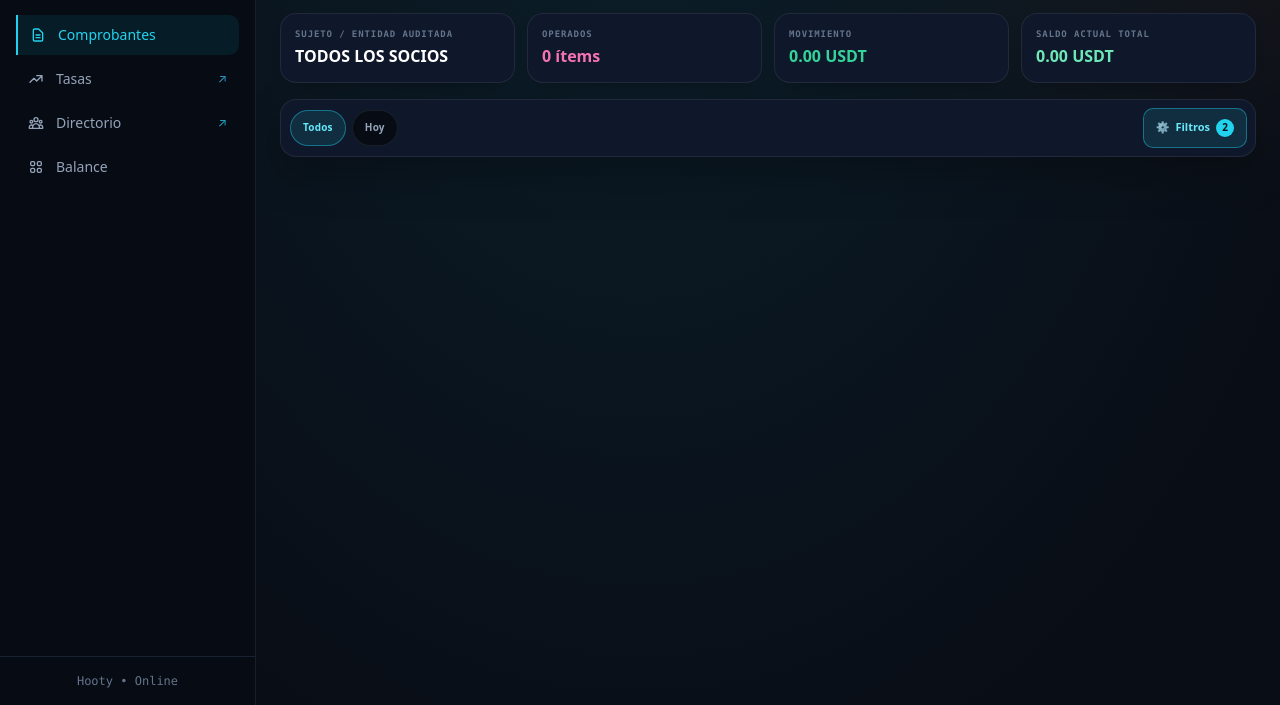
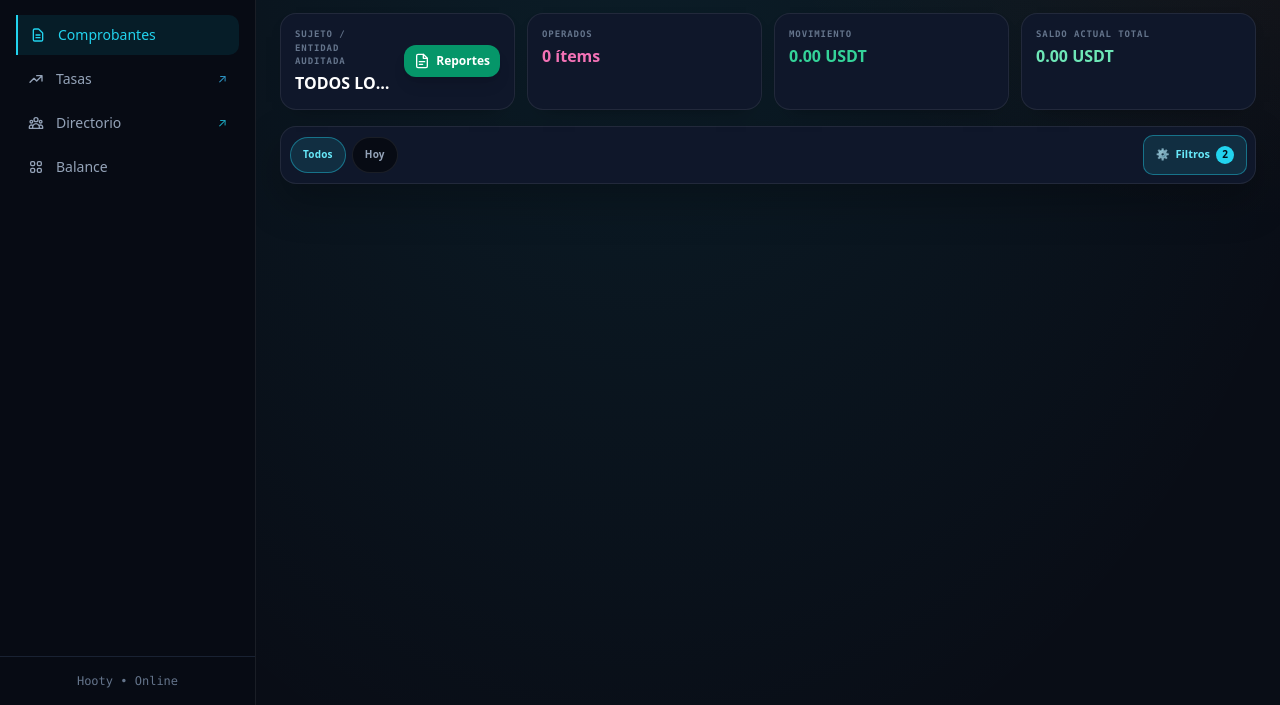
Before and after one commit to prietocoin/hooty, a plain HTML site: page ui/comprobantes/index.html in a window 1280 px wide. Shown: the part 95-800 px from the top of the page. Drawn offline with Linux system fonts and the light colour scheme; no server answers.

Commit message:
feat(comprobantes): add reports button to subject KPI card

```diff
--- a/ui/comprobantes/index.html
+++ b/ui/comprobantes/index.html
@@ -310,9 +310,21 @@
 <div class="glauk-kpis-grid">
 
  <!-- 1. Sujeto Auditado (Llamada explícita al servicio pasando la variable) -->
-<div class="col-span-2 sm:col-span-1 bg-[#060c24] p-2.5 md:p-3.5 rounded-xl md:rounded-2xl border border-blue-900/50 shadow-xl">
-  <p class="text-[8px] md:text-[9px] font-extrabold text-blue-400/80 uppercase">SUJETO / ENTIDAD AUDITADA</p>
- <h3 class="text-xs md:text-base font-black text-white mt-0.5 truncate" x-text="obtenerSujetoAuditado(filtroSocio)"></h3>
+<div class="col-span-2 sm:col-span-1 bg-[#060c24] p-2.5 md:p-3.5 rounded-xl md:rounded-2xl border border-blue-900/50 shadow-xl flex items-center justify-between gap-3">
+  <div class="min-w-0">
+    <p class="text-[8px] md:text-[9px] font-extrabold text-blue-400/80 uppercase">SUJETO / ENTIDAD AUDITADA</p>
+    <h3 class="text-xs md:text-base font-black text-white mt-0.5 truncate" x-text="obtenerSujetoAuditado(filtroSocio)"></h3>
+  </div>
+  <button type="button"
+          @click="filtroSocio ? abrirReporteSocio(filtroSocio) : abrirFiltros()"
+          :title="filtroSocio ? 'Generar reporte de ' + filtroSocio : 'Selecciona un socio para generar el reporte'"
+          class="shrink-0 px-2.5 py-2 md:px-3 rounded-xl bg-emerald-600 hover:bg-emerald-500 text-white text-[10px] md:text-xs font-black shadow-lg shadow-emerald-900/30 transition-all active:scale-95 flex items-center gap-1.5">
+    <svg class="w-4 h-4" fill="none" stroke="currentColor" viewBox="0 0 24 24" aria-hidden="true">
+      <path stroke-linecap="round" stroke-linejoin="round" stroke-width="2" d="M14 2H6a2 2 0 00-2 2v16a2 2 0 002 2h12a2 2 0 002-2V8l-6-6z"/>
+      <path stroke-linecap="round" stroke-linejoin="round" stroke-width="2" d="M14 2v6h6M8 13h8M8 17h5"/>
+    </svg>
+    Reportes
+  </button>
 </div>
 
   <!-- 2. Ítems Operados -->
```
